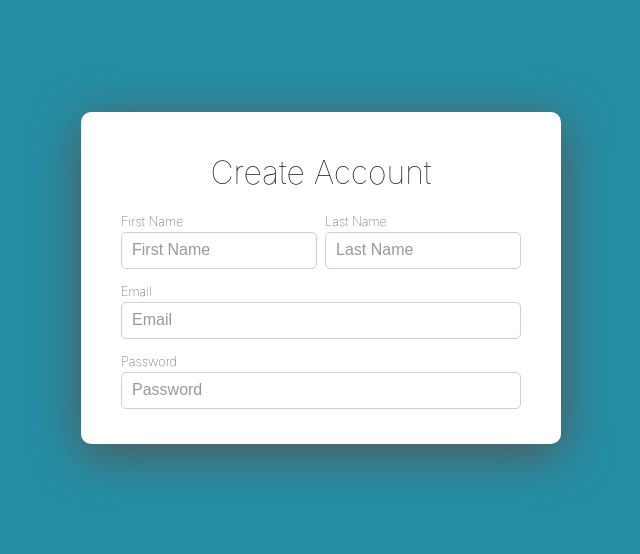
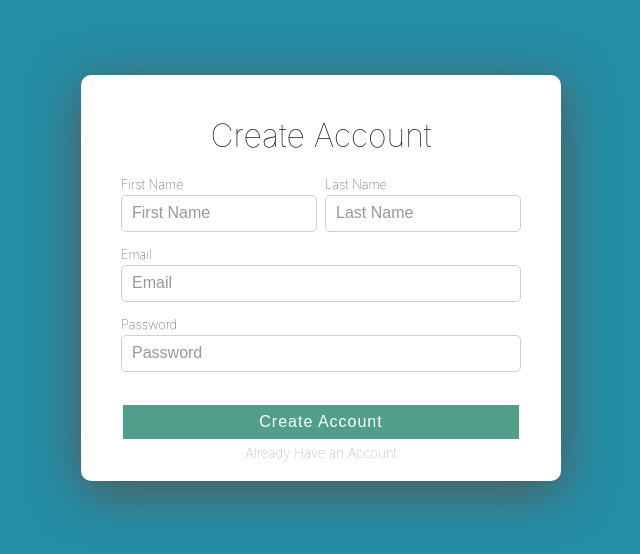
Before and after one commit to Nitin3993/Form-Validation, a React (Create React App) app: page / in a window 1280 px wide. Shown: the part 122-676 px from the top of the page, without its empty margins (319-959 px from the left). Built offline with nearby package versions, Linux system fonts and the light colour scheme.

Commit message:
button added

```diff
--- a/src/App.js
+++ b/src/App.js
@@ -7,7 +7,7 @@ function App() {
       <div className="wrapper">
         <div className="form-wrapper">
           <h1>Create Account</h1>
-          <form  noValidate>
+          <form noValidate>
             <div className="firstName">
               <label htmlFor="firstName">First Name</label>
               <input type="text"
@@ -32,7 +32,7 @@ function App() {
 
             <div className="email">
               <label htmlFor="email">Email</label>
-              <input type="text"
+              <input type="email"
                 noValidate
                 name="email"
                 placeholder="Email"
@@ -43,7 +43,7 @@ function App() {
 
             <div className="password">
               <label htmlFor="password">Password</label>
-              <input type="text"
+              <input type="password"
                 noValidate
                 name="password"
                 placeholder="Password"
@@ -51,7 +51,10 @@ function App() {
 
               />
             </div>
-
+            <div className="createAccount">
+              <button type="submit">Create Account</button>
+              <small>Already Have an Account</small>
+            </div>
           </form>
         </div>
       </div>
```
